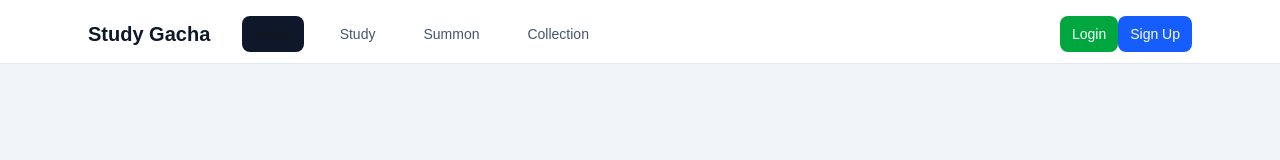
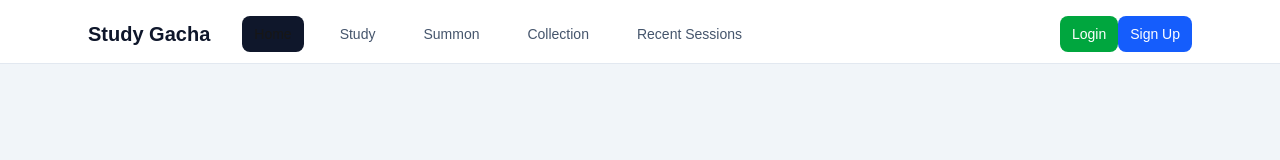
Before and after one commit to gehdron/study-gacha, a Next.js app: page / in a window 1280 px wide. Shown: the top 160 px of the page. Built offline with nearby package versions, Linux system fonts and the light colour scheme; no server answers.

Commit message:
added recent sessions tab to navbar

```diff
--- a/app/components/navbar.tsx
+++ b/app/components/navbar.tsx
@@ -80,6 +80,7 @@ export default function Navbar() {
           <NavLink href="/study" label="Study" pathname={pathname} />
           <NavLink href="/summon" label="Summon" pathname={pathname} />
           <NavLink href="/collection" label="Collection" pathname={pathname} />
+          <NavLink href="/recent-sessions" label="Recent Sessions" pathname={pathname}/>
         </div>
 
         <div className="flex items-center gap-">
```
